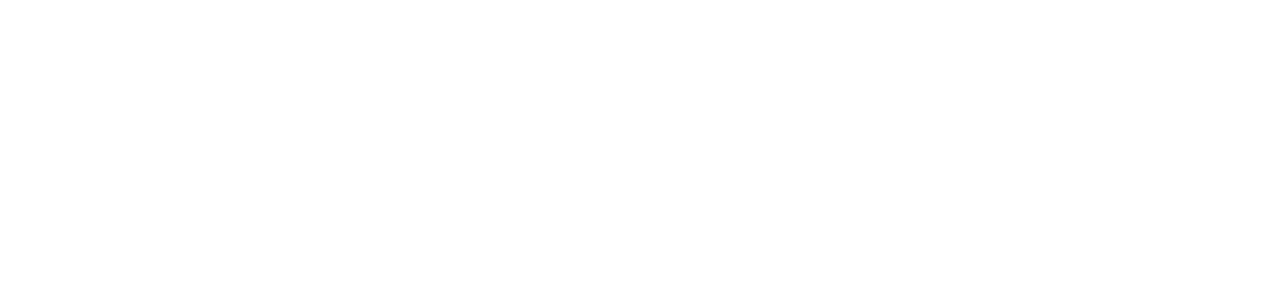
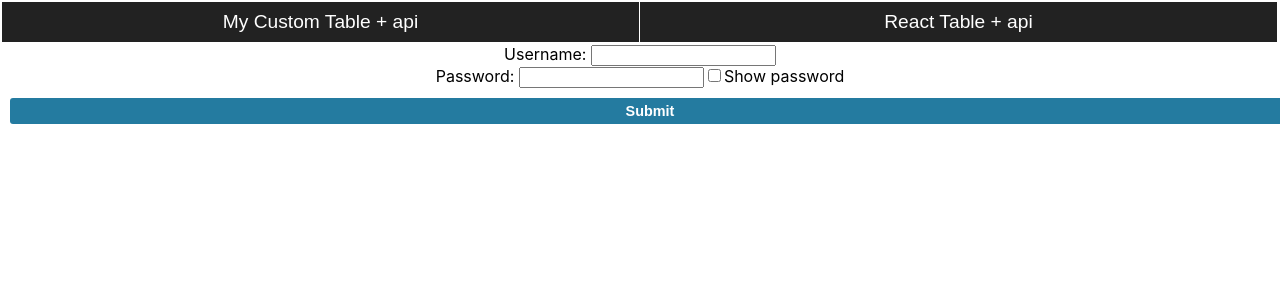
Before and after one commit to Oracle159357/vet-clinic-client-web, a React (Create React App) app: page /login in a window 1280 px wide. Before the commit this address had no page. Shown: the top 300 px of the page. Built offline with nearby package versions, Linux system fonts and the light colour scheme.

Commit message:
added loginForm; added login route;

```diff
--- a/src/App.jsx
+++ b/src/App.jsx
@@ -8,6 +8,7 @@
 import UsersV2 from 'pages/v2/UsersV2';
 import Layout from 'components/layout/Layout';
 import store from 'store';
+import Login from './pages/Login';
 
 function PeopleAndAnimalsTableV1() {
   return (
@@ -20,25 +21,24 @@
 function PeopleAndAnimalsTableV2() {
   return (
     <div>
-      <Provider store={store}>
-        <PeoplesV2 />
-        <AnimalsV2 />
-        <UsersV2 />
-      </Provider>
+      <PeoplesV2 />
+      <AnimalsV2 />
+      <UsersV2 />
     </div>
   );
 }
 
 function App() {
   return (
-    <div>
+    <Provider store={store}>
       <Routes>
         <Route path="/" element={<Layout />}>
           <Route path="/" element={<PeopleAndAnimalsTableV1 />} />
           <Route path="/TableWithRT" element={<PeopleAndAnimalsTableV2 />} />
+          <Route path="/login" element={<Login />} />
         </Route>
       </Routes>
-    </div>
+    </Provider>
   );
 }
 
--- a/src/api.js
+++ b/src/api.js
@@ -78,6 +78,10 @@
   return apiCall('/user/deactivate', { data: ids });
 }
 
+export async function loginUser(username, password) {
+  return apiCall('/user/login', { data: { username, password } });
+}
+
 export async function loadListOfPeople() {
   const { resultData } = await getPeople();
   return resultData.map((people) => _.pick(people, ['id', 'name']));
--- /dev/null
+++ b/src/forms/LoginForm.jsx
@@ -0,0 +1,73 @@
+import { Form, Formik } from 'formik';
+import * as Yup from 'yup';
+import PropTypes from 'prop-types';
+import React from 'react';
+import { MyInput, MyPasswordInput } from '../components/form/customFormikComponents';
+import './Form.css';
+
+export default function LoginForm({
+  initialData,
+  onSubmit,
+  statusOfDisable,
+}) {
+  return (
+    <Formik
+      initialValues={initialData}
+      validationSchema={Yup.object({
+        username: Yup.string()
+          .max(10, 'Must be 10 characters or less')
+          .required('Required'),
+        password: Yup.string()
+          .typeError('Password cannot be zero characters')
+          .min(4, 'You must enter a password consisting of at least four characters'),
+      })}
+      onSubmit={async (values, actions) => {
+        const errors = await onSubmit({
+          ...initialData, ...values,
+        });
+        if (errors) {
+          actions.setSubmitting(false);
+          actions.setStatus({
+            ...errors,
+          });
+        }
+      }}
+    >
+      <Form>
+        <MyInput
+          label="Username: "
+          name="username"
+          type="text"
+        />
+        <MyPasswordInput
+          label="Password: "
+          name="password"
+          type="password"
+        />
+        <button
+          disabled={statusOfDisable}
+          type="submit"
+          className={`button-submit ${statusOfDisable ? 'disabled' : ''}`}
+        >
+          Submit
+        </button>
+      </Form>
+    </Formik>
+  );
+}
+
+LoginForm.defaultProps = {
+  initialData: {
+    username: '',
+    password: null,
+  },
+};
+
+LoginForm.propTypes = {
+  initialData: PropTypes.shape({
+    username: PropTypes.string.isRequired,
+    password: PropTypes.string,
+  }),
+  onSubmit: PropTypes.func.isRequired,
+  statusOfDisable: PropTypes.bool.isRequired,
+};
--- /dev/null
+++ b/src/pages/Login.jsx
@@ -0,0 +1,56 @@
+import React, { useCallback } from 'react';
+import { useNavigate } from 'react-router-dom';
+
+import { connect } from 'react-redux';
+import PropTypes from 'prop-types';
+
+import { login } from 'store/login/login';
+import LoginForm from '../forms/LoginForm';
+
+const mapStateToProps = ({ login }) => ({
+  loginLoading: login.loading,
+});
+
+const mapDispatchToProps = {
+  onLogin: login,
+};
+
+function Login(
+  {
+    onLogin,
+    loginLoading,
+  },
+) {
+  const navigate = useNavigate();
+
+  const onLoginClick = useCallback(
+    async (username, password) => {
+      const dataFromAPi = await onLogin(username, password);
+      if (dataFromAPi.error === undefined) {
+        navigate('/');
+        return undefined;
+      }
+      return dataFromAPi.payload;
+    },
+    [onLogin, navigate],
+  );
+
+  return (
+    <div>
+      <LoginForm
+        onSubmit={onLoginClick}
+        statusOfDisable={loginLoading}
+      />
+    </div>
+  );
+}
+
+export default connect(
+  mapStateToProps,
+  mapDispatchToProps,
+)(Login);
+
+Login.propTypes = {
+  onLogin: PropTypes.func.isRequired,
+  loginLoading: PropTypes.bool.isRequired,
+};
--- a/src/store/index.js
+++ b/src/store/index.js
@@ -3,11 +3,13 @@
 import peoplesReducer from './peoples';
 import animalsReducer from './animals';
 import usersReducer from './users';
+import loginReducer from './login/login';
 
 const rootReducer = combineReducers({
   peoples: peoplesReducer,
   animals: animalsReducer,
   users: usersReducer,
+  login: loginReducer,
 });
 
 export default configureStore({ reducer: rootReducer });
--- /dev/null
+++ b/src/store/login/login.js
@@ -0,0 +1,39 @@
+import { createAsyncThunk, createSlice } from '@reduxjs/toolkit';
+import { loginUser } from 'api';
+
+export const login = createAsyncThunk(
+  'login',
+  async ({ username, password }, { rejectWithValue }) => {
+    try {
+      const data = await loginUser(username, password);
+
+      return { token: data.token };
+    } catch (error) {
+      return rejectWithValue(error.payload);
+    }
+  },
+);
+
+export const loginSlice = createSlice({
+  name: 'login',
+  initialState: { loading: false, error: null },
+  reducers: {
+  },
+  extraReducers: (builder) => {
+    builder
+      .addCase(login.fulfilled, (state) => {
+        state.loading = false;
+        state.error = null;
+      })
+      .addCase(login.pending, (state) => {
+        state.loading = true;
+        state.error = null;
+      })
+      .addCase(login.rejected, (state, action) => {
+        state.loading = false;
+        state.error = action.payload;
+      });
+  },
+});
+
+export default loginSlice.reducer;
```
Also changed, not shown: 1 other file (tests, documents, lock files or other folders).
